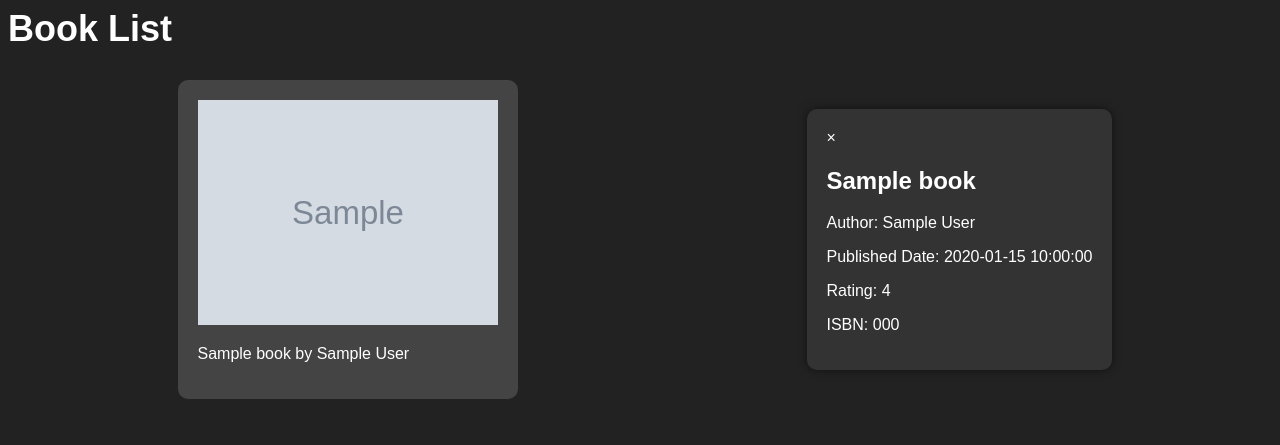
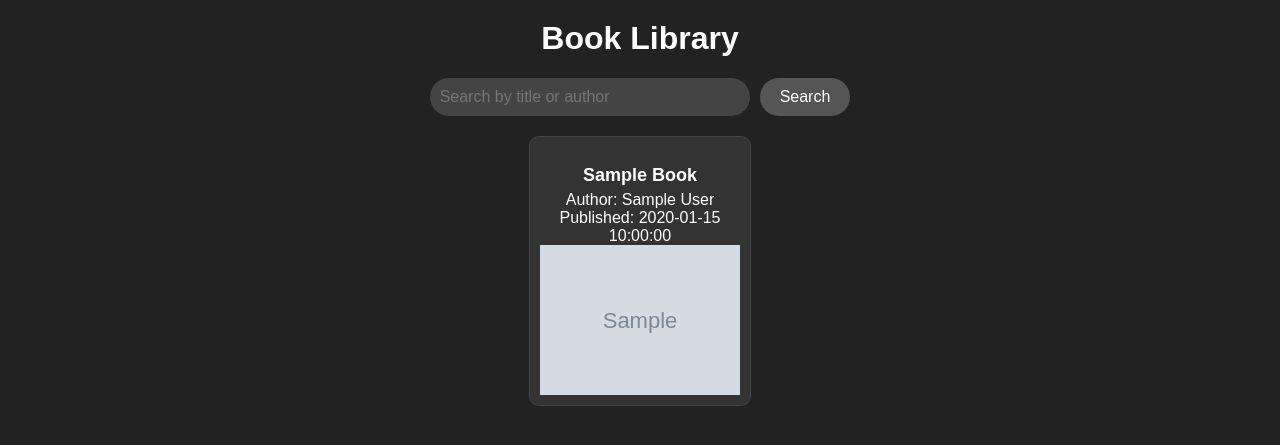
Before and after one commit to WhineyMonkey10/AutoBookScanner, a Flask app: template templates/index.html in a window 1280 px wide. Shown: the top 445 px of the page. Run offline with Flask 3, Linux system fonts and the light colour scheme; the template is opened without the code that fills it: most values are stand-ins (such as "Sample title", 1, 10 or a date in 2020); grey boxes marked "Sample" are stand-in pictures.

Commit message:
Working version

```diff
--- a/bookListWEB.py
+++ b/bookListWEB.py
@@ -1,4 +1,6 @@
-from flask import Flask, render_template, url_for
+from flask import Flask, render_template, url_for, request, redirect, jsonify
+from bson import json_util
+from bson import ObjectId
 import firebase_admin
 from firebase_admin import credentials, firestore
 
@@ -11,22 +13,78 @@ firebase_admin.initialize_app(cred)
 # Initialize Firestore
 db = firestore.client()
 
-books = [
-    {
-        "id": "gsR7zwEACAAJ",
-        "thumbnail_url": "http://books.google.com/books/content?id=gsR7zwEACAAJ&printsec=frontcover&img=1&zoom=1&source=gbs_api",
-        "title": "The Door of No Return",
-        "author": "Kwame Alexander",
-        "published_date": "2023-03-02",
-        "rating": 5,
-        "isbn": "9781839133244",
-    },
-    # Add more book data as needed
-]
 
-@app.route("/")
-def book_list():
-    return render_template("index.html", books=books)
+@app.route('/', methods=['GET', 'POST'])
+def index():
+    if request.method == 'POST':
+        search_query = request.form['search_query']
+        books = search_books(search_query)
+    else:
+        books = get_all_books(skip=0, limit=20)
 
-if __name__ == "__main__":
+
+    return render_template('index.html', books=books)
+
+
+
+@app.route('/search_books', methods=['POST'])
+def search_books_ajax():
+    search_query = request.form['search_query']
+    books = search_books(search_query)
+    # Convert books to a list and serialize using json_util
+    books_list = list(books)
+    serialized_books = json_util.dumps(books_list)
+    return serialized_books
+
+@app.route('/load_more_books', methods=['POST'])
+def load_more_books():
+    # Get the current number of books displayed on the page
+    current_count = int(request.form['current_count'])
+
+    # Fetch more books starting from the current count
+    books = get_all_books(skip=current_count, limit=20)
+
+    # Convert books to a list and serialize using json_util
+    books_list = list(books)
+    serialized_books = json_util.dumps(books_list)
+
+    return serialized_books
+
+def search_books(search_query):
+    # Convert the search query to lowercase
+    search_query_lowercase = search_query.lower()
+    print(f"Searching for: {search_query_lowercase}")
+
+    # Perform a case-insensitive search on the title_lowercase field
+    books_ref = db.collection('books')\
+        .where('title_lowercase', '>=', search_query_lowercase)\
+        .where('title_lowercase', '<=', search_query_lowercase + '\uf8ff')\
+        .order_by('title_lowercase')\
+        .limit(20)
+
+    # Fetch the documents based on the updated query
+    books = books_ref.stream()
+
+    return books
+
+
+def get_all_books(skip=0, limit=None):
+    books_ref = db.collection('books')
+    books = []
+
+    if limit:
+        query = books_ref.limit(limit).offset(skip)
+    else:
+        query = books_ref.offset(skip)
+
+    for book in query.stream():
+        book_data = book.to_dict()
+        # Add the document ISBN, which is the document ID in Firestore, to the book data under the key 'ISBNid'
+        book_data['ISBNid'] = book.id
+        books.append(book_data)
+
+    return books
+
+
+if __name__ == '__main__':
     app.run(debug=True)
--- a/static/css/style.css
+++ /dev/null
@@ -1,85 +0,0 @@
-body {
-    background-color: #222;
-    color: #fff;
-    font-family: Arial, sans-serif;
-}
-
-header {
-    background-color: #333;
-    padding: 20px;
-    text-align: center;
-}
-
-h1 {
-    margin: 0;
-    font-size: 36px;
-}
-
-.book-list {
-    display: flex;
-    flex-wrap: wrap;
-    justify-content: space-around;
-    margin: 20px;
-}
-
-.book-card {
-    background-color: #444;
-    border-radius: 10px;
-    padding: 20px;
-    margin: 10px;
-    width: 300px;
-    cursor: pointer;
-}
-
-.book-card:hover {
-    background-color: #555;
-}
-
-.book-card img {
-    max-width: 100%;
-    height: auto;
-}
-
-.modal-content {
-    background-color: #333;
-    color: #fff;
-}
-
-.modal-title {
-    color: #fff;
-}
-
-.close {
-    color: #fff;
-}
-
-/* Add this CSS to your existing stylesheet */
-
-/* Center the modal vertically and horizontally */
-.modal {
-    display: flex;
-    justify-content: center;
-    align-items: center;
-}
-
-/* Style for the modal content */
-.modal-content {
-    background-color: #333;
-    color: #fff;
-    border-radius: 10px;
-    padding: 20px;
-    box-shadow: 0px 0px 10px rgba(0, 0, 0, 0.5);
-}
-
-/* Style for the modal title */
-.modal-title {
-    color: #fff;
-}
-
-/* Style for the close button */
-.close {
-    color: #fff;
-    position: absolute;
-    top: 10px;
-    right: 10px;
-}
--- a/static/index_javascript.js
+++ /dev/null
@@ -1,25 +0,0 @@
-document.addEventListener("DOMContentLoaded", function () {
-    const modalTriggers = document.querySelectorAll("[data-toggle='modal']");
-    const closeButtons = document.querySelectorAll(".close-modal");
-
-    modalTriggers.forEach((trigger) => {
-        trigger.addEventListener("click", () => {
-            const modalId = trigger.getAttribute("data-target");
-            const modal = document.querySelector(modalId);
-            modal.style.display = "block";
-        });
-    });
-
-    closeButtons.forEach((button) => {
-        button.addEventListener("click", () => {
-            const modal = button.parentElement;
-            modal.style.display = "none";
-        });
-    });
-
-    window.addEventListener("click", (event) => {
-        if (event.target.classList.contains("modal")) {
-            event.target.style.display = "none";
-        }
-    });
-});
--- /dev/null
+++ b/static/script.js
@@ -0,0 +1,37 @@
+// Function to filter and display cards based on the search query
+function filterCards(searchQuery) {
+  var cardContainer = document.querySelector('.card-container');
+  var cards = cardContainer.querySelectorAll('.card');
+
+  cards.forEach(function (card) {
+      var title = card.querySelector('h3').textContent.toLowerCase();
+      var author = card.querySelector('.author').textContent.toLowerCase();
+
+      if (title.includes(searchQuery.toLowerCase()) || author.includes(searchQuery.toLowerCase())) {
+          card.style.display = 'flex'; // Show the card if it matches the search query,
+      } else {
+          card.style.display = 'none'; // Hide the card if it doesn't match the search query
+      }
+  });
+}
+
+// Event listener for the search input field
+var searchInput = document.querySelector('input[name="search_query"]');
+searchInput.addEventListener('input', function () {
+  var searchQuery = searchInput.value.trim();
+  filterCards(searchQuery);
+});
+
+// Function to handle page load and initial setup
+function handlePageLoad() {
+  // Add event listener to the search input field
+  searchInput.addEventListener('input', function () {
+      var searchQuery = searchInput.value.trim();
+      filterCards(searchQuery);
+  });
+
+  console.log('All scripts loaded!');
+}
+
+// Call the handlePageLoad function when the window has finished loading the page
+window.onload = handlePageLoad;
--- /dev/null
+++ b/static/styles.css
@@ -0,0 +1,147 @@
+textarea[name="description"] {
+    width: 100%;
+    padding: 10px;
+    margin-bottom: 10px;
+    background-color: #444;
+    border: none;
+    border-radius: 5px;
+    color: #fff;
+    outline: none;
+    resize: vertical;
+   /* Allow vertical resizing of the textarea */
+}
+.modal {
+    display: none;
+    position: fixed;
+    z-index: 1;
+    left: 0;
+    top: 0;
+    width: 100%;
+    height: 100%;
+    overflow: auto;
+    background-color: rgba(0, 0, 0, 0.5);
+}
+.modal-content {
+    background-color: #333;
+    margin: 20px auto;
+    padding: 20px;
+    border-radius: 10px;
+    width: 300px;
+    color: #fff;
+}
+.modal-content h3 {
+    font-size: 18px;
+    text-align: center;
+}
+.modal-content input, .modal-content select {
+    width: 100%;
+    padding: 10px;
+    margin-bottom: 10px;
+    background-color: #444;
+    border: none;
+    border-radius: 5px;
+    color: #fff;
+    outline: none;
+}
+.modal-content button {
+    width: 100%;
+    padding: 10px;
+    background-color: #555;
+    border: none;
+    border-radius: 5px;
+    color: #fff;
+    cursor: pointer;
+    outline: none;
+}
+.modal-content button.cancel {
+    background-color: #888;
+}
+/* Add your CSS styles for the modern look */
+body {
+    text-align: center;
+    background-color: #222;
+    color: #fff;
+    font-family: Arial, sans-serif;
+    margin: 0;
+    padding: 0;
+}
+h1 {
+    margin-top: 20px;
+}
+.card-container {
+    display: flex;
+    flex-wrap: wrap;
+    justify-content: center;
+    margin-top: 30px;
+}
+.card {
+    border: 1px solid #444;
+    border-radius: 10px;
+    padding: 10px;
+    margin: 10px;
+    width: 200px;
+   /* height: 150px;
+    Remove the fixed height */
+    display: flex;
+    flex-direction: column;
+    justify-content: space-between;
+    background-color: #333;
+}
+.card h3 {
+    font-size: 18px;
+    margin-bottom: 5px;
+    text-align: center;
+    text-transform: capitalize;
+}
+.card p {
+    margin: 0;
+    text-align: center;
+}
+/* Styling for the search bar */
+form {
+    display: flex;
+    justify-content: center;
+    margin-top: 20px;
+    position: sticky;
+    top: 0;
+    background-color: #222;
+    z-index: 1;
+}
+input[type="text"] {
+    padding: 10px;
+    font-size: 16px;
+    border: none;
+    border-radius: 20px;
+    width: 300px;
+    background-color: #444;
+    color: #fff;
+    outline: none;
+}
+button[type="submit"] {
+    margin-left: 10px;
+    padding: 10px 20px;
+    font-size: 16px;
+    border: none;
+    border-radius: 20px;
+    background-color: #555;
+    color: #fff;
+    cursor: pointer;
+    outline: none;
+    transition: background-color 0.3s;
+}
+button[type="submit"]:hover {
+    background-color: #666;
+}
+.card {
+    cursor: pointer;
+}
+
+.card-container {
+    display: flex;
+    flex-wrap: wrap;
+    /* Justify the cards to eavenly spread them in the container, but if there is only one card, center it, if there are multiple, space them evenly but keep them relitively close to each other */
+    justify-content: space-around;
+    padding: 0 10px;
+    margin-top: 30px;
+    margin: 10px;
+}
--- a/templates/index.html
+++ b/templates/index.html
@@ -1,34 +1,35 @@
 <!DOCTYPE html>
-<html lang="en">
+<html>
 <head>
-    <meta charset="UTF-8">
-    <meta name="viewport" content="width=device-width, initial-scale=1.0">
-    <link rel="stylesheet" href="{{ url_for('static', filename='css/style.css') }}">
-    <title>Book List</title>
+    <title>Book Library</title>
+    <link rel="stylesheet" href="{{ url_for('static', filename='styles.css') }}">
 </head>
 <body>
-    <h1>Book List</h1>
+    <h1>Book Library</h1>
 
-    <div class="book-list">
-        {% for book in books %}
-            <div class="book-card" data-toggle="modal" data-target="#{{ book.id }}">
-                <img src="{{ book.thumbnail_url }}" alt="Book Thumbnail">
-                <p>{{ book.title }} by {{ book.author }}</p>
-            </div>
-            <div class="modal" id="{{ book.id }}">
-                <div class="modal-content">
-                    <span class="close-modal" data-dismiss="modal">&times;</span>
-                    <h2>{{ book.title }}</h2>
-                    <p>Author: {{ book.author }}</p>
-                    <p>Published Date: {{ book.published_date }}</p>
-                    <p>Rating: {{ book.rating }}</p>
-                    <p>ISBN: {{ book.isbn }}</p>
-                    <!-- Add other book information as needed -->
-                </div>
-            </div>
-        {% endfor %}
+    <form method="POST" action="/" id="search-form">
+        <input type="text" name="search_query" placeholder="Search by title or author">
+        <button type="submit">Search</button>
+    </form>
+    <div class="card-container">
+    {% for book in books %}
+    <div class="card" data-book-id="{{ book.ISBNid }}">
+        <h3>{{ book.volumeInfo_title }}</h3>
+        <p><span class="author">Author: {{ book.volumeInfo_authors_0 }}</span></p>
+        <p>Published: {{ book.volumeInfo_publishedDate }}</p>
+        <img src="{{ book.volumeInfo_imageLinks_thumbnail | default(url_for('static', filename='images/book-default.png')) }}" alt="Book Cover">
+    </div>
+    {% endfor %}
     </div>
 
-    <script src="{{ url_for('static', filename='index_javascript.js') }}"></script>
+
+    <div class="modal">
+        <div class="modal-content">
+            <h3>Edit Book</h3>
+                Hello
+        </div>
+    </div>
+
+    <script src="{{ url_for('static', filename='script.js') }}"></script>
 </body>
 </html>
```
Also changed, not shown: e.py (+22 -3 lines), main.py (+24 -4 lines), static/images/book-default.png (added), static/images/book.png (deleted).
